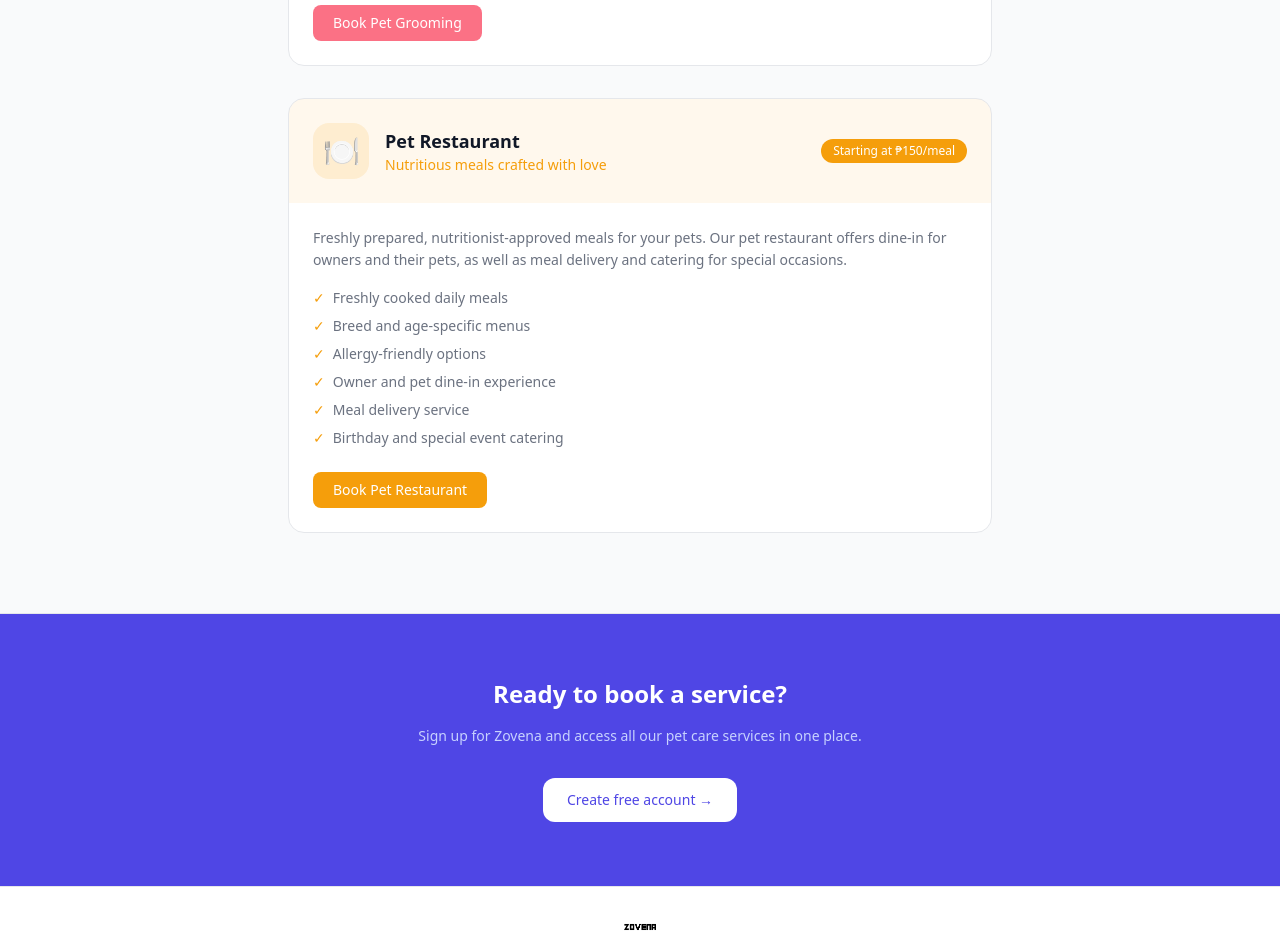
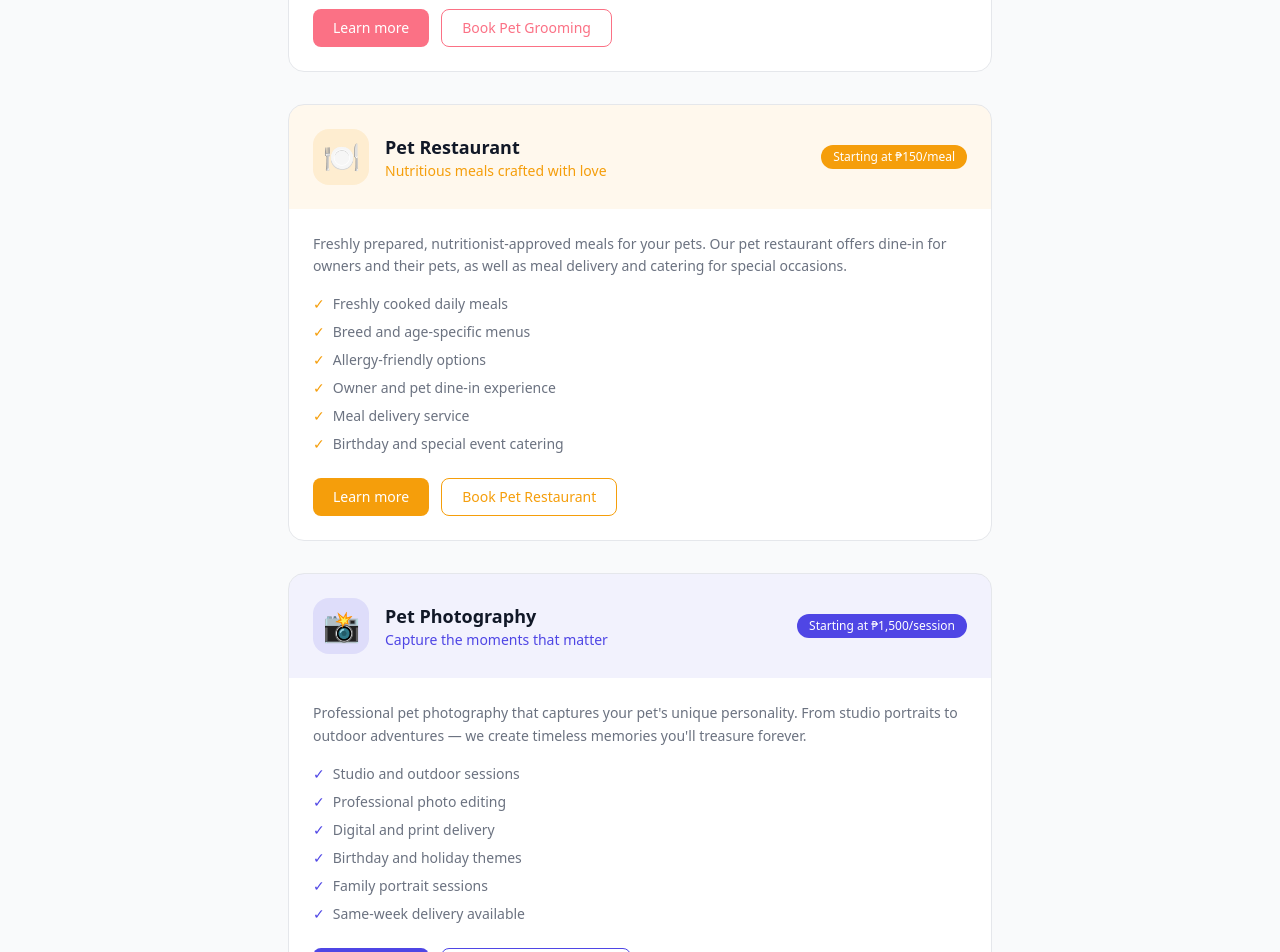
Before and after one commit to joanneBlocks/2026_Zovena, a React (Vite) app: page /services in a window 1280 px wide. Shown: the part 1660-2612 px from the top of the page. Built offline with nearby package versions, Linux system fonts and the light colour scheme.

Commit message:
Update Services.tsx

```diff
--- a/src/pages/Services.tsx
+++ b/src/pages/Services.tsx
@@ -29,6 +29,7 @@ const services = [
       'Suitable for dogs, cats, and small animals',
     ],
     price: 'Starting at ₱500/night',
+    route: '/services/boarding',
   },
   {
     emoji: '🚗',
@@ -45,6 +46,7 @@ const services = [
       'Emergency transport available',
     ],
     price: 'Starting at ₱300/trip',
+    route: '/services/transport',
   },
   {
     emoji: '✂️',
@@ -61,6 +63,7 @@ const services = [
       'De-shedding treatment',
     ],
     price: 'Starting at ₱400/session',
+    route: '/services/grooming',
   },
   {
     emoji: '🍽️',
@@ -77,6 +80,24 @@ const services = [
       'Birthday and special event catering',
     ],
     price: 'Starting at ₱150/meal',
+    route: '/services/restaurant',
+  },
+  {
+    emoji: '📸',
+    title: 'Pet Photography',
+    color: colors.indigo,
+    tagline: 'Capture the moments that matter',
+    description: 'Professional pet photography that captures your pet\'s unique personality. From studio portraits to outdoor adventures — we create timeless memories you\'ll treasure forever.',
+    features: [
+      'Studio and outdoor sessions',
+      'Professional photo editing',
+      'Digital and print delivery',
+      'Birthday and holiday themes',
+      'Family portrait sessions',
+      'Same-week delivery available',
+    ],
+    price: 'Starting at ₱1,500/session',
+    route: '/services/photography',
   },
 ]
 
@@ -94,17 +115,17 @@ export default function Services() {
         <div className="flex items-center gap-2 cursor-pointer" onClick={() => navigate('/')}>
           <img src="/logo.png" alt="Zovena" className="h-10 w-auto" />
         </div>
-        <div className="flex items-center gap-3">
+        <div className="flex items-center gap-3 flex-wrap">
           <button
             onClick={() => navigate('/specialists')}
-            className="text-sm font-medium hover:opacity-70 transition-opacity hidden md:block"
+            className="text-sm font-medium hover:opacity-70 transition-opacity"
             style={{ color: colors.textSecondary }}
           >
             Specialists
           </button>
           <button
             onClick={() => navigate('/shop')}
-            className="text-sm font-medium hover:opacity-70 transition-opacity hidden md:block"
+            className="text-sm font-medium hover:opacity-70 transition-opacity"
             style={{ color: colors.textSecondary }}
           >
             Shop
@@ -138,8 +159,8 @@ export default function Services() {
           Everything your pet needs
         </h1>
         <p className="text-base leading-relaxed" style={{ color: colors.textSecondary }}>
-          From boarding and grooming to transport and dining — Zovena offers a complete
-          suite of services designed to keep your pet happy, healthy, and well cared for.
+          From boarding and grooming to transport, dining, and photography — Zovena offers
+          a complete suite of services designed to keep your pet happy, healthy, and well cared for.
         </p>
       </section>
 
@@ -163,7 +184,7 @@ export default function Services() {
                 >
                   {service.emoji}
                 </div>
-                <div>
+                <div className="flex-1">
                   <p className="font-bold text-lg" style={{ color: colors.textPrimary }}>
                     {service.title}
                   </p>
@@ -172,7 +193,7 @@ export default function Services() {
                   </p>
                 </div>
                 <span
-                  className="ml-auto text-xs font-medium px-3 py-1 rounded-full text-white"
+                  className="text-xs font-medium px-3 py-1 rounded-full text-white flex-shrink-0"
                   style={{ backgroundColor: service.color }}
                 >
                   {service.price}
@@ -184,7 +205,7 @@ export default function Services() {
                 <p className="text-sm leading-relaxed mb-4" style={{ color: colors.textSecondary }}>
                   {service.description}
                 </p>
-                <div className="grid grid-cols-1 gap-2">
+                <div className="grid grid-cols-1 gap-2 mb-6">
                   {service.features.map(feature => (
                     <div key={feature} className="flex items-center gap-2 text-sm" style={{ color: colors.textSecondary }}>
                       <span style={{ color: service.color }}>✓</span>
@@ -192,13 +213,22 @@ export default function Services() {
                     </div>
                   ))}
                 </div>
-                <button
-                  onClick={() => navigate('/login')}
-                  className="mt-6 text-sm font-medium text-white px-5 py-2 rounded-lg transition-opacity hover:opacity-90"
-                  style={{ backgroundColor: service.color }}
-                >
-                  Book {service.title}
-                </button>
+                <div className="flex gap-3">
+                  <button
+                    onClick={() => navigate(service.route)}
+                    className="text-sm font-medium text-white px-5 py-2 rounded-lg transition-opacity hover:opacity-90"
+                    style={{ backgroundColor: service.color }}
+                  >
+                    Learn more
+                  </button>
+                  <button
+                    onClick={() => navigate('/login')}
+                    className="text-sm font-medium px-5 py-2 rounded-lg transition-opacity hover:opacity-70"
+                    style={{ color: service.color, border: `1px solid ${service.color}` }}
+                  >
+                    Book {service.title}
+                  </button>
+                </div>
               </div>
             </div>
           ))}
```
